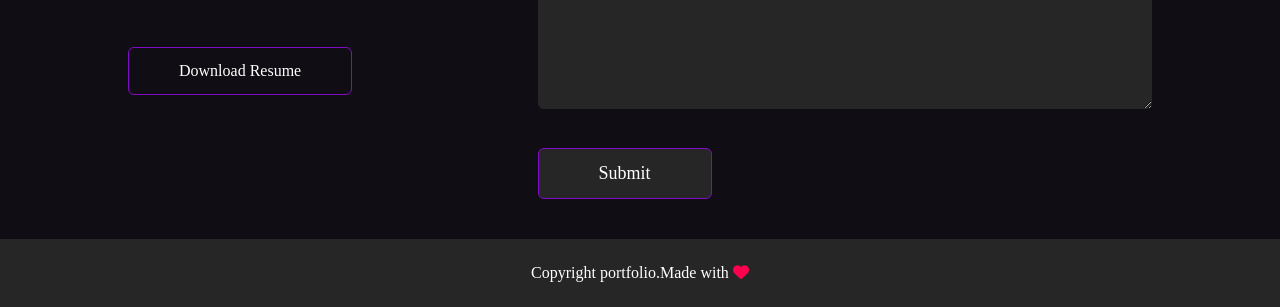
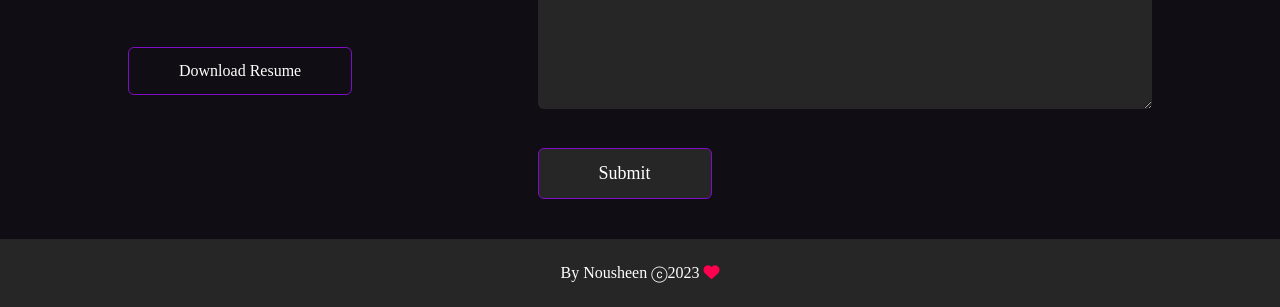
Before and after one commit to noushee123/portfolio.io, a plain HTML site: page index.html in a window 1280 px wide. Shown: the part 2519-2826 px from the top of the page. Drawn offline with Linux system fonts and the light colour scheme.

Commit message:
index.html

```diff
--- a/index.html
+++ b/index.html
@@ -157,7 +157,7 @@
         </div>
     </div>
     <div class="copyright">
-        <p>Copyright portfolio.Made with <i class="fas fa-heart"></i></p>
+        <p>By Nousheen ⓒ2023 <i class="fas fa-heart"></i></p>
     </div>
 </div>
 <script>
```
